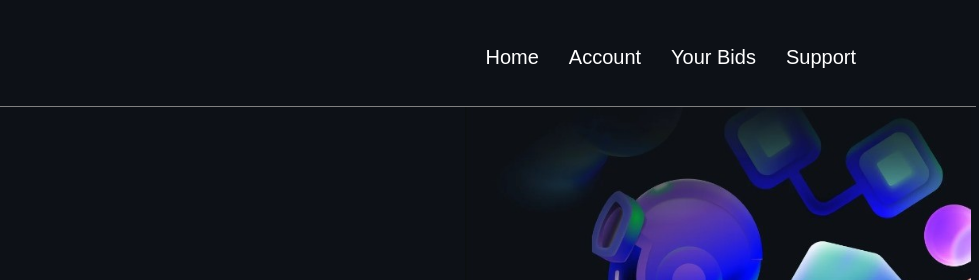
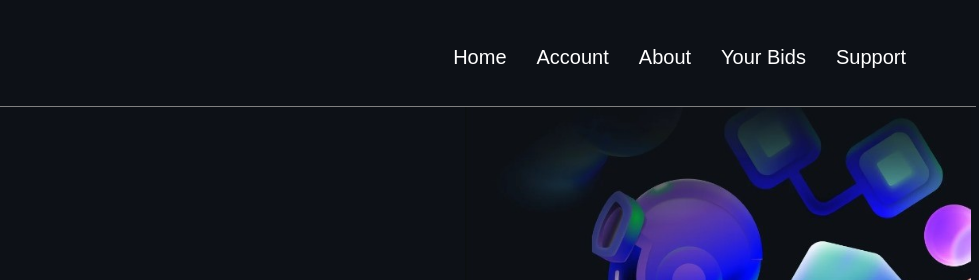
Before and after one commit to jattttiiinnn/Auction-Arena, a website: page Frontend/html/homepage.html in a window 1280 px wide. Shown: the top 280 px of the page, 301-1280 px from the left. Drawn offline with nearby package versions, Linux system fonts and the light colour scheme.

Commit message:
contanrt page

```diff
--- a/Frontend/css/homepage.css
+++ b/Frontend/css/homepage.css
@@ -24,7 +24,7 @@ nav{
     justify-content: space-between;
     border-bottom: 1px solid grey;
     padding-left: 10px;
-    padding-right: 100px;
+    padding-right: 50px;
     margin-left: -5px;
     margin-right: -5px;
     margin-top: -20px;
--- a/Frontend/html/homepage.html
+++ b/Frontend/html/homepage.html
@@ -20,6 +20,9 @@
                 </a>
                 <a class="navbuttons">
                     Account
+                </a>
+                <a class="navbuttons">
+                    About
                 </a>
                 <a class="navbuttons">
                     Your Bids
```
